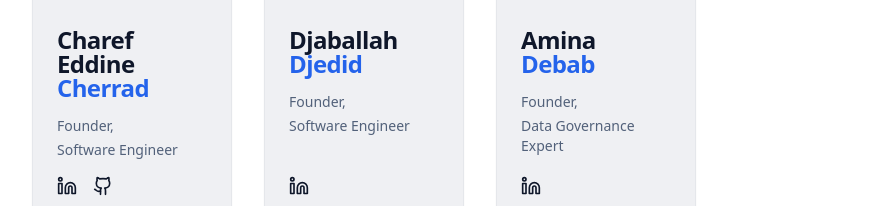
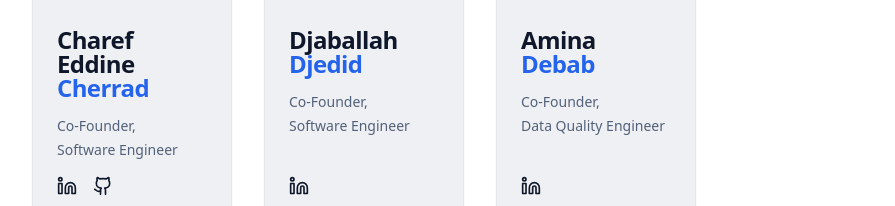
Before and after one commit to ccherrad/plugd-ai-flow-75697, a React (Vite) app: page / in a window 1280 px wide. Shown: the part 10039-10245 px from the top of the page, without its empty margins (160-1055 px from the left). Built offline with nearby package versions, Linux system fonts and the light colour scheme; the HTML template or start-up script is replaced by a standard one.

Commit message:
Update team titles: all members are Co-Founders, update Amina's role
- Change all team members from 'Founder' to 'Co-Founder'
- Update Amina Debab's title from 'Data Governance Expert' to 'Data Quality Engineer'

```diff
--- a/src/components/Team.tsx
+++ b/src/components/Team.tsx
@@ -24,7 +24,7 @@ const Team = () => {
       imageUrl: "https://api.dicebear.com/7.x/bottts/svg?seed=CharefCherrad",
       firstName: "Charef Eddine",
       lastName: "Cherrad",
-      positions: ["Founder", "Software Engineer"],
+      positions: ["Co-Founder", "Software Engineer"],
       socialNetworks: [
         {
           name: "LinkedIn",
@@ -40,7 +40,7 @@ const Team = () => {
       imageUrl: "https://api.dicebear.com/7.x/bottts/svg?seed=DjaballahDjedid",
       firstName: "Djaballah",
       lastName: "Djedid",
-      positions: ["Founder", "Software Engineer"],
+      positions: ["Co-Founder", "Software Engineer"],
       socialNetworks: [
         {
           name: "LinkedIn",
@@ -52,7 +52,7 @@ const Team = () => {
       imageUrl: "https://api.dicebear.com/7.x/bottts/svg?seed=AminaDebab",
       firstName: "Amina",
       lastName: "Debab",
-      positions: ["Founder", "Data Governance Expert"],
+      positions: ["Co-Founder", "Data Quality Engineer"],
       socialNetworks: [
         {
           name: "LinkedIn",
```
